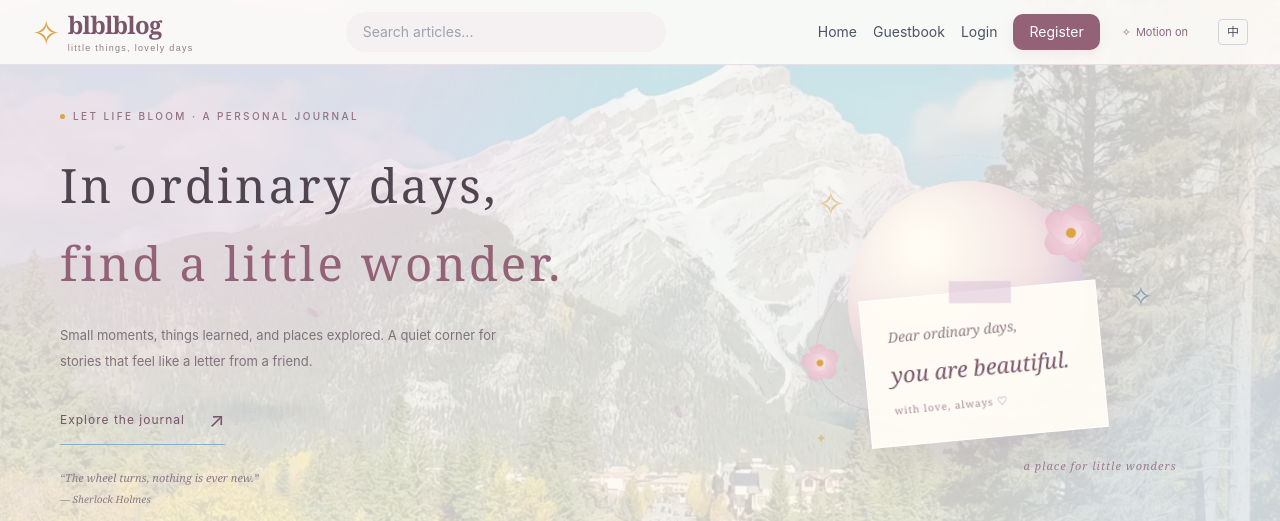
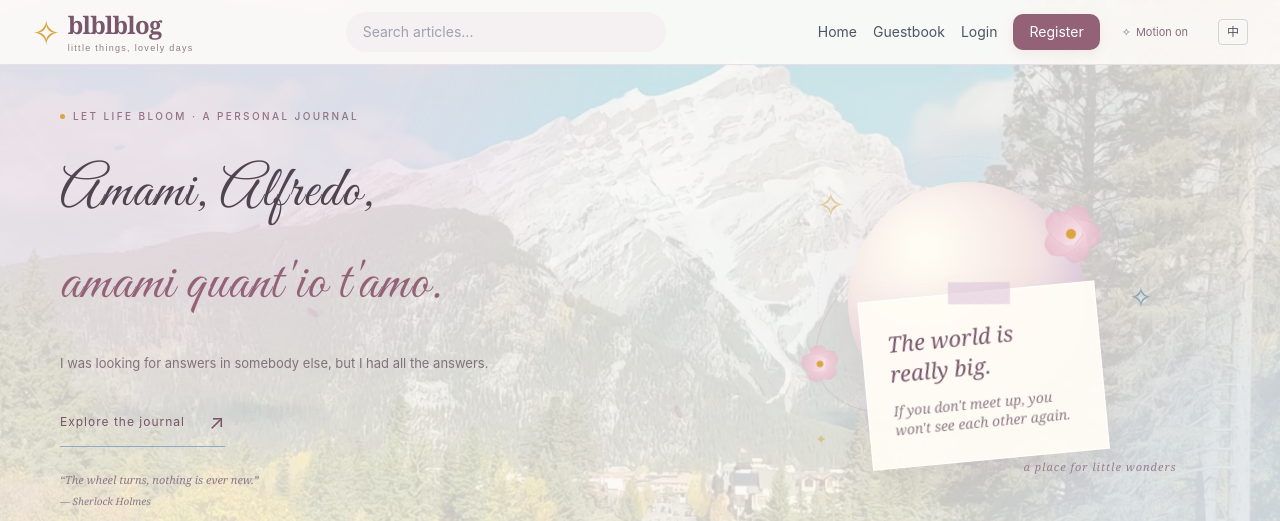
Before and after one commit to bbbeeelllaaa/blblblog, a React (Vite) app in the folder frontend/: page / in a window 1280 px wide. Shown: the top 521 px of the page. Built offline with nearby package versions, Linux system fonts and the light colour scheme; no server answers.

Commit message:
feat: update hero copy and self-host Great Vibes script font

```diff
--- a/frontend/src/components/HomeHero.jsx
+++ b/frontend/src/components/HomeHero.jsx
@@ -20,7 +20,7 @@ export default function HomeHero() {
         <span className="art-star star-three">✦</span>
         <div className="art-flower flower-one"><i /><i /><i /><i /><i /><b /></div>
         <div className="art-flower flower-two"><i /><i /><i /><i /><i /><b /></div>
-        <div className="art-note"><span>Dear ordinary days,</span><strong>you are beautiful.</strong><small>with love, always ♡</small></div>
+        <div className="art-note"><strong>The world is really big.</strong><span>If you don't meet up, you won't see each other again.</span></div>
         <span className="art-caption">a place for little wonders</span>
       </div>
     </section>
--- a/frontend/src/i18n/locales/en.json
+++ b/frontend/src/i18n/locales/en.json
@@ -281,9 +281,9 @@
   },
   "journal": {
     "eyebrow": "LET LIFE BLOOM · A PERSONAL JOURNAL",
-    "title": "In ordinary days,",
-    "titleAccent": "find a little wonder.",
-    "description": "Small moments, things learned, and places explored. A quiet corner for stories that feel like a letter from a friend.",
+    "title": "Amami, Alfredo,",
+    "titleAccent": "amami quant'io t'amo.",
+    "description": "I was looking for answers in somebody else, but I had all the answers.",
     "explore": "Explore the journal",
     "collection": "THE JOURNAL · WORDS & MOMENTS",
     "latest": "Recent stories",
--- a/frontend/src/i18n/locales/zh-CN.json
+++ b/frontend/src/i18n/locales/zh-CN.json
@@ -376,9 +376,9 @@
   },
   "journal": {
     "eyebrow": "LET LIFE BLOOM · 日常手记",
-    "title": "在平凡日子里，",
-    "titleAccent": "收藏一点浪漫。",
-    "description": "记录生活的细微光亮，也留住学习与探索的足迹。愿每一次相遇，都像一封温柔的来信。",
+    "title": "Amami, Alfredo,",
+    "titleAccent": "amami quant'io t'amo.",
+    "description": "I was looking for answers in somebody else, but I had all the answers.",
     "explore": "翻开我的手记",
     "collection": "THE JOURNAL · 文字与时光",
     "latest": "最近的记录",
--- a/frontend/src/index.css
+++ b/frontend/src/index.css
@@ -1,6 +1,14 @@
 @tailwind base;
 @tailwind components;
 @tailwind utilities;
+
+@font-face {
+  font-family: 'Great Vibes';
+  src: url('/fonts/GreatVibes-Regular.woff2') format('woff2');
+  font-weight: 400;
+  font-style: normal;
+  font-display: swap;
+}
 
 @layer base {
   :root { color-scheme: light; }
@@ -222,7 +230,7 @@
 .eyebrow { display: flex; align-items: center; gap: 8px; color: #927184; font-size: 10px; font-weight: 500; letter-spacing: 2.4px; text-transform: uppercase; }
 .eyebrow > span { width: 5px; height: 5px; border-radius: 50%; background: #d9a441; }
 .hero-copy { position: relative; z-index: 1; animation: soft-arrival .8s ease both; }
-.hero-copy h1 { margin: 22px 0 20px; font-family: 'Songti SC', 'STSong', 'SimSun', Georgia, serif; font-size: clamp(32px, 3.7vw, 48px); line-height: 1.65; font-weight: 400; letter-spacing: 3px; color: #514451; }
+.hero-copy h1 { margin: 22px 0 20px; font-family: 'Great Vibes', 'Segoe Script', 'Brush Script MT', 'Edwardian Script ITC', cursive; font-size: clamp(40px, 4.5vw, 60px); line-height: 1.6; font-weight: 400; letter-spacing: 1px; color: #514451; }
 .hero-copy h1 em { font-style: normal; color: #946277; }
 .hero-description { max-width: 440px; color: #81717b; font-size: 13px; line-height: 2; }
 .hero-link { display: inline-flex; align-items: center; gap: 24px; margin-top: 22px; padding: 9px 0; border-bottom: 1px solid #8facc4; color: #795369; font-size: 12px; letter-spacing: 1px; }
@@ -296,7 +304,7 @@
 @media (max-width: 767px) {
   .home-hero-container { padding: 0 22px; }
   .home-hero { grid-template-columns: 1fr; min-height: auto; padding: 36px 0 20px; gap: 0; }
-  .hero-copy h1 { font-size: 33px; margin: 16px 0; }
+  .hero-copy h1 { font-size: 36px; margin: 16px 0; }
   .hero-description { max-width: 300px; font-size: 12px; }
   .hero-art { height: 310px; max-width: 340px; margin-top: 4px; transform: scale(.85); transform-origin: top center; margin-bottom: -30px; }
   .art-caption { display: none; }
```
Also changed, not shown: frontend/public/fonts/GreatVibes-Regular.woff2 (added).
